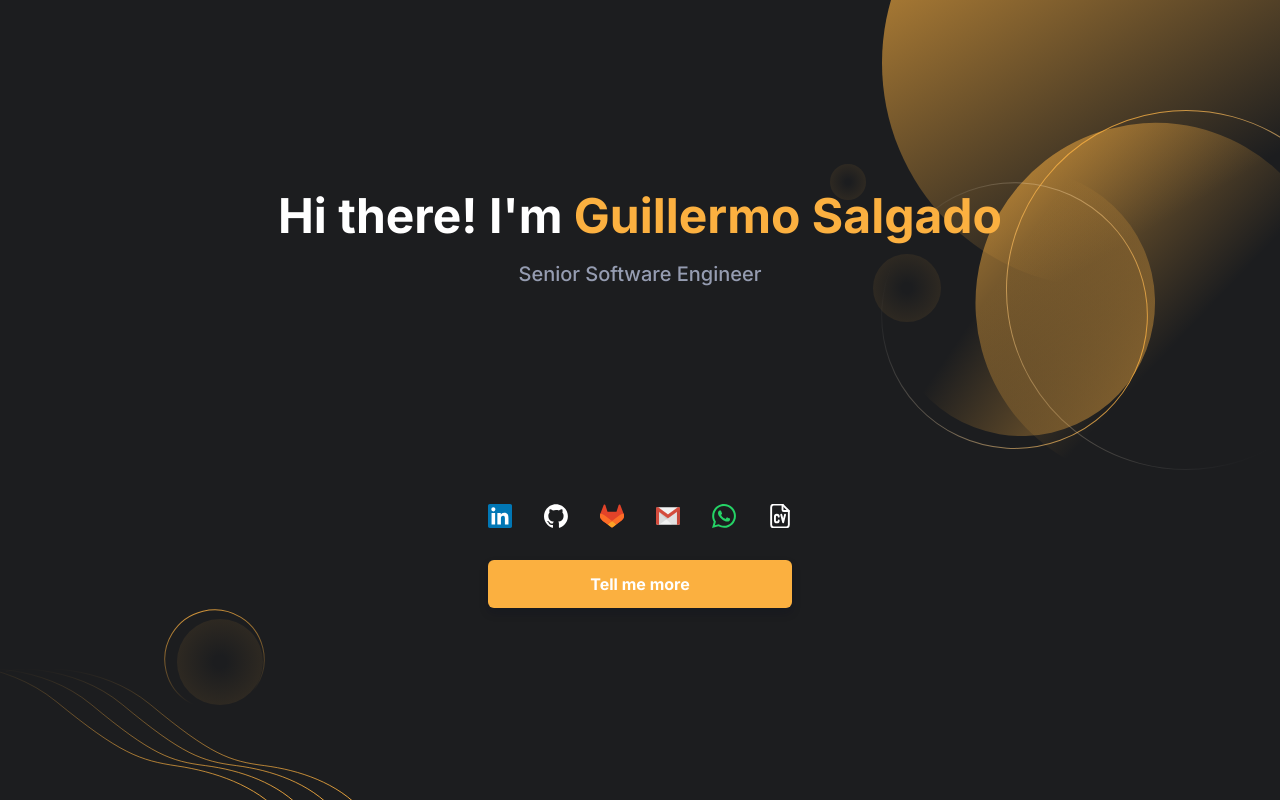
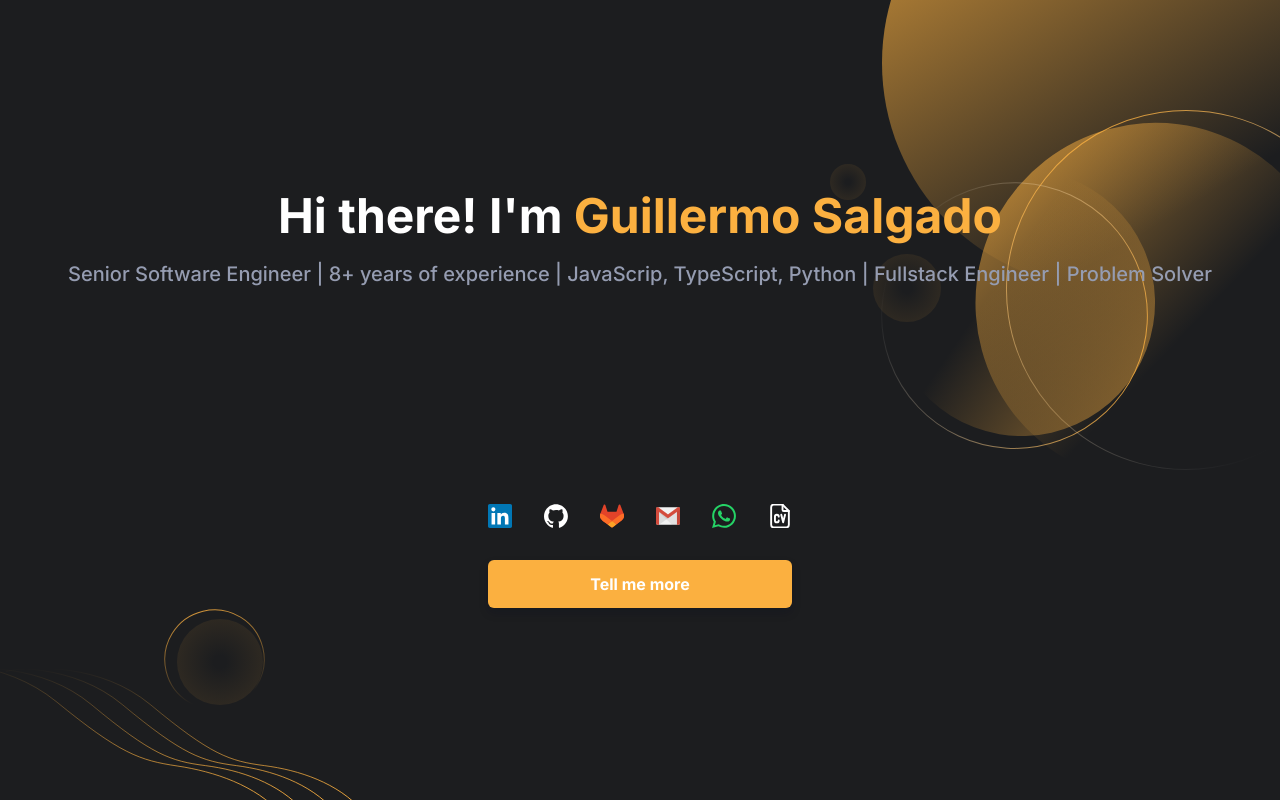
Before and after one commit to salgadoguiller/github-actions, a Next.js app: page / in a window 1280 px wide. Built offline with nearby package versions, Linux system fonts and the light colour scheme.

Commit message:
Updating Hero component

```diff
--- a/components/Hero/Hero.tsx
+++ b/components/Hero/Hero.tsx
@@ -15,7 +15,7 @@ const Hero = () => {
               <span className="text-primary">Guillermo Salgado</span>
             </h1>
             <p className="paragraph-color mb-12 animate-fadeInUp text-base font-medium animation-delay-[250ms] sm:text-lg md:text-xl">
-              Senior Software Engineer
+              Senior Software Engineer | 8+ years of experience | JavaScrip, TypeScript, Python | Fullstack Engineer | Problem Solver
             </p>
           </article>
           <footer className="flex animate-fadeInUp flex-col gap-8 animation-delay-[500ms]">
```
